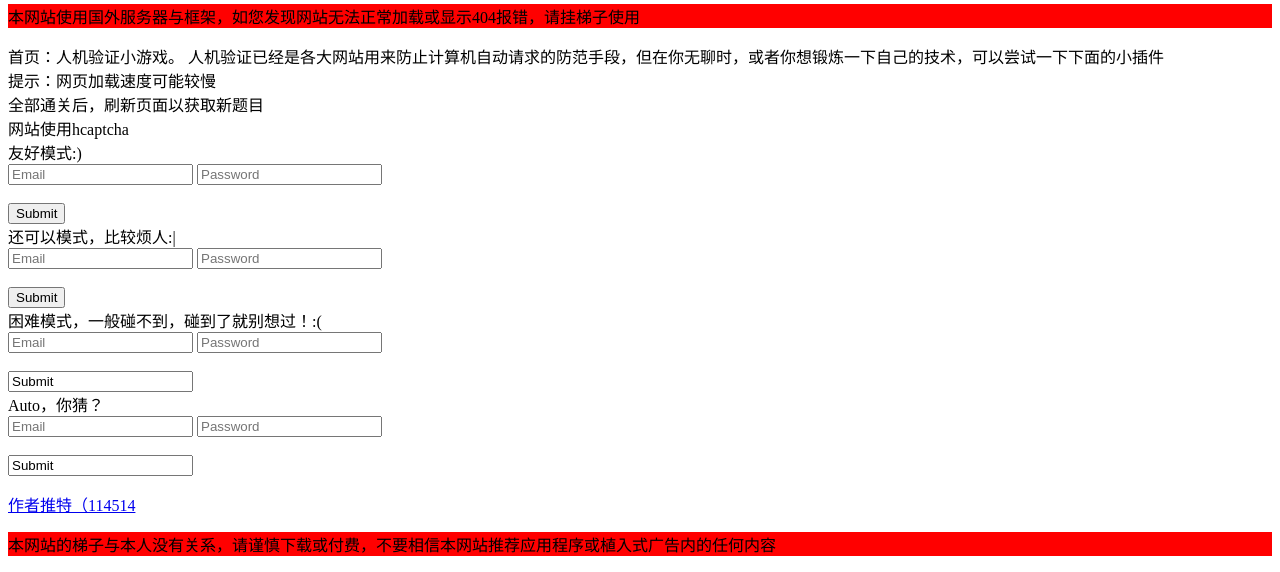
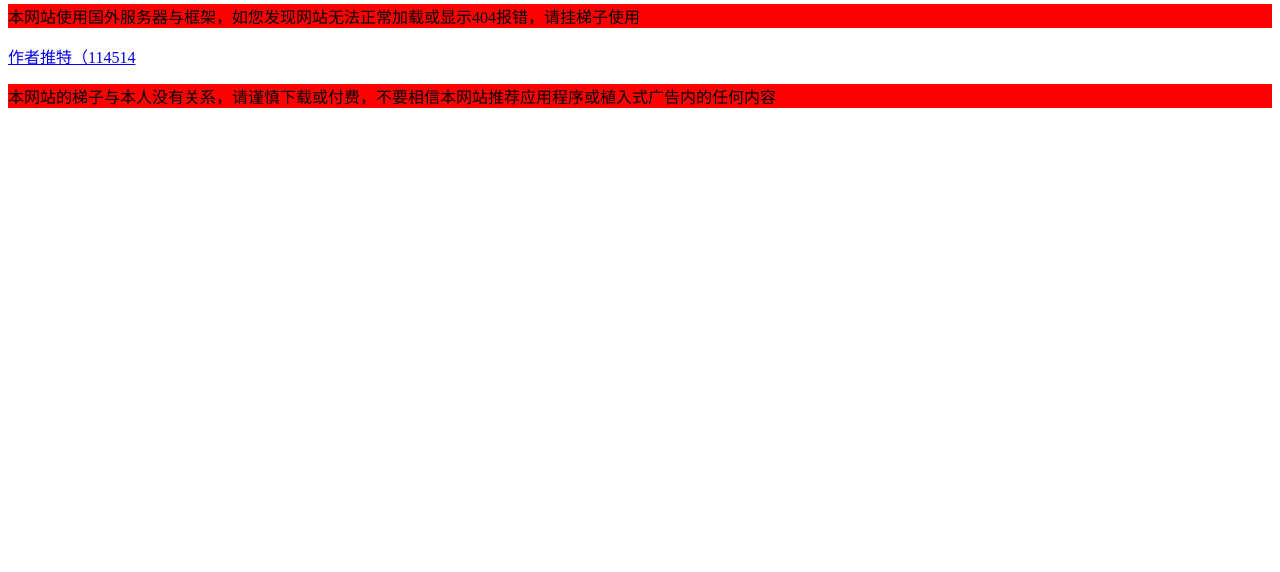
Before and after one commit to dc10Mayday/dc10mayday.github.io, a plain HTML site: page index.html in a window 1280 px wide. Shown: the part 466-1038 px from the top of the page. After the commit the page ends 800 px from the top, so only its background shows below. Drawn offline with Linux system fonts and the light colour scheme.

Commit message:
Update index.html

```diff
--- a/index.html
+++ b/index.html
@@ -26,85 +26,7 @@
 本网站使用国外服务器与框架，如您发现网站无法正常加载或显示404报错，请挂梯子使用
 </p>
 
-<div>首页：人机验证小游戏。   人机验证已经是各大网站用来防止计算机自动请求的防范手段，但在你无聊时，或者你想锻炼一下自己的技术，可以尝试一下下面的小插件<div>
 
-  <div>提示：网页加载速度可能较慢<div>
-
-  <div>全部通关后，刷新页面以获取新题目<div>
-
-   <div>网站使用hcaptcha<div>
-
- <div>友好模式:)<div>
-
-   <html>
-  <head>
-    <title>hCaptcha Demo</title>
-    <script src="https://js.hcaptcha.com/1/api.js" async defer></script>
-  </head>
-  <body>
-    <form action="" method="POST">
-      <input type="text" name="email" placeholder="Email" />
-      <input type="password" name="password" placeholder="Password" />
-      <div class="h-captcha" data-sitekey="345e6d03-eb0c-4911-a63c-05a819bfdc09"></div>
-      <br />
-      <input type="submit" value="Submit" />
-    </form>
-  </body>
-</html>
-
-  <div>还可以模式，比较烦人:|<div>
-
-   <html>
-  <head>
-    <title>hCaptcha Demo</title>
-    <script src="https://js.hcaptcha.com/1/api.js" async defer></script>
-  </head>
-  <body>
-    <form action="" method="POST">
-      <input type="text" name="email" placeholder="Email" />
-      <input type="password" name="password" placeholder="Password" />
-      <div class="h-captcha" data-sitekey="a9b82eff-27fe-496c-9238-177b19aaaa7f"></div>
-      <br />
-      <input type="submit" value="Submit" />
-    </form>
-  </body>
-</html>
-
-    <div>困难模式，一般碰不到，碰到了就别想过！:(<div>
-
-       <html>
-  <head>
-    <title>hCaptcha Demo</title>
-    <script src="https://js.hcaptcha.com/1/api.js" async defer></script>
-  </head>
-  <body>
-    <form action="" method="POST">
-      <input type="text" name="email" placeholder="Email" />
-      <input type="password" name="password" placeholder="Password" />
-      <div class="h-captcha" data-sitekey="190f1408-3335-43eb-81dd-94f786285b63"></div>
-      <br />
-      <input type=""submit" value="Submit" />
-    </form>
-  </body>
-</html>
-
-      <div>Auto，你猜？<div>
-
-        <html>
-  <head>
-    <title>hCaptcha Demo</title>
-    <script src="https://js.hcaptcha.com/1/api.js" async defer></script>
-  </head>
-  <body>
-    <form action="" method="POST">
-      <input type="text" name="email" placeholder="Email" />
-      <input type="password" name="password" placeholder="Password" />
-      <div class="h-captcha" data-sitekey="50f7b453-1b72-42f1-9e8e-ca778728ca6a"></div>
-      <br />
-      <input type=""submit" value="Submit" />
-    </form>
-  </body>
-</html>
 
        <p><a href="https://twitter.com/114_dc10">作者推特（114514</a>
 
```
